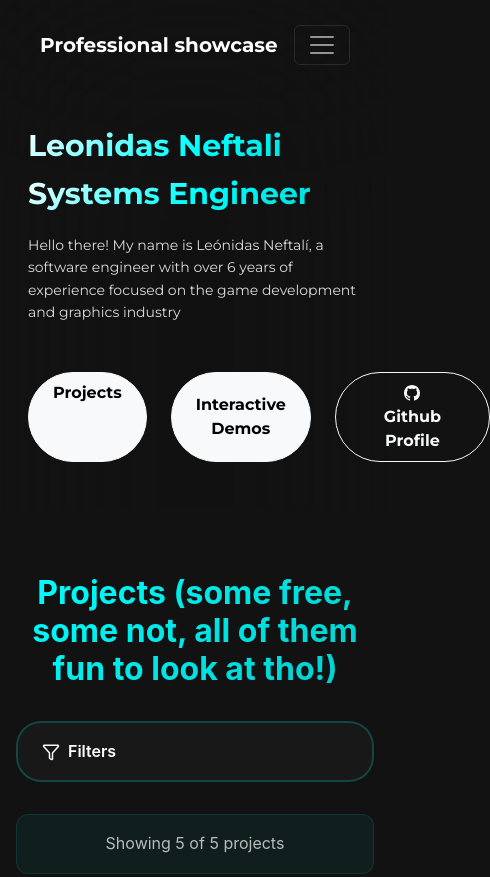
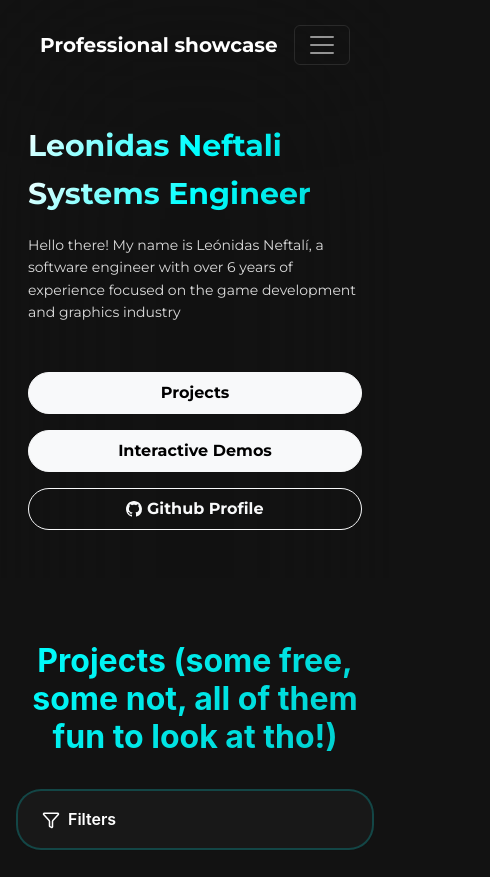
Before and after one commit to Kyn21kx/WebPortfolio, an Astro site: page / in a window 390 px wide. Shown: the top 877 px of the page, 490 px wide, since content can reach past the window. Built offline with nearby package versions, Linux system fonts and the light colour scheme; Astro itself is replaced by a stand-in of ours; some packages are replaced by stand-ins of ours.

Commit message:
Fixed the responsive issue with the extra button lol

```diff
--- a/src/components/HeroSection.astro
+++ b/src/components/HeroSection.astro
@@ -2,6 +2,23 @@
 import '../styles/global.css';
 
 ---
+
+<style>
+  @media (max-width: 767.98px) {
+    .buttonContainer {
+      flex-direction: column;
+      align-items: stretch;
+    }
+    .buttonContainer > * {
+      width: 100%;
+      margin-bottom: 1rem;
+      margin-right: 0 !important;
+    }
+    .buttonContainer > *:last-child {
+      margin-bottom: 0;
+    }
+  }
+</style>
 
 <section class='darkBg py-5'>
   <div class='container text-white'>
@@ -12,13 +29,13 @@
         <p class='heroDescription mt-3'>
           Hello there! My name is Leónidas Neftalí, a software engineer with over 6 years of experience focused on the game development and graphics industry
         </p>
-        <div class='d-flex justify-content-start buttonContainer mt-5' style="">
+        <div class='d-flex justify-content-start buttonContainer mt-5'>
           <a
             class='btn btn-light rounded-pill px-4 py-2 fw-bold'
-            style='margin-right: 1.5rem;'>Projects</a>
+            >Projects</a>
           <button
             class='btn btn-light rounded-pill px-4 py-2 fw-bold'
-            style='margin-right: 1.5rem;'>Interactive Demos</button
+            >Interactive Demos</button
           >
 
           <button class='btn btn-outline-light rounded-pill px-5 py-2 fw-bold'>
```
